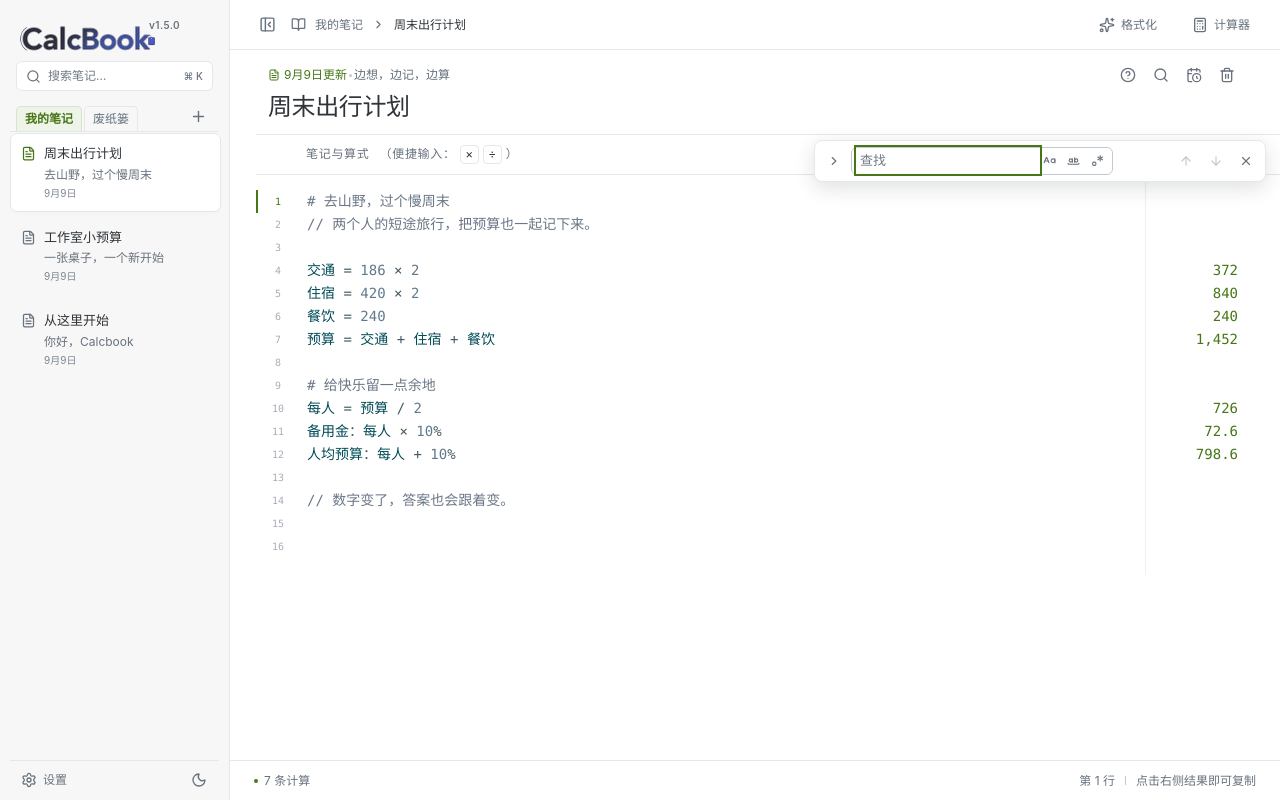
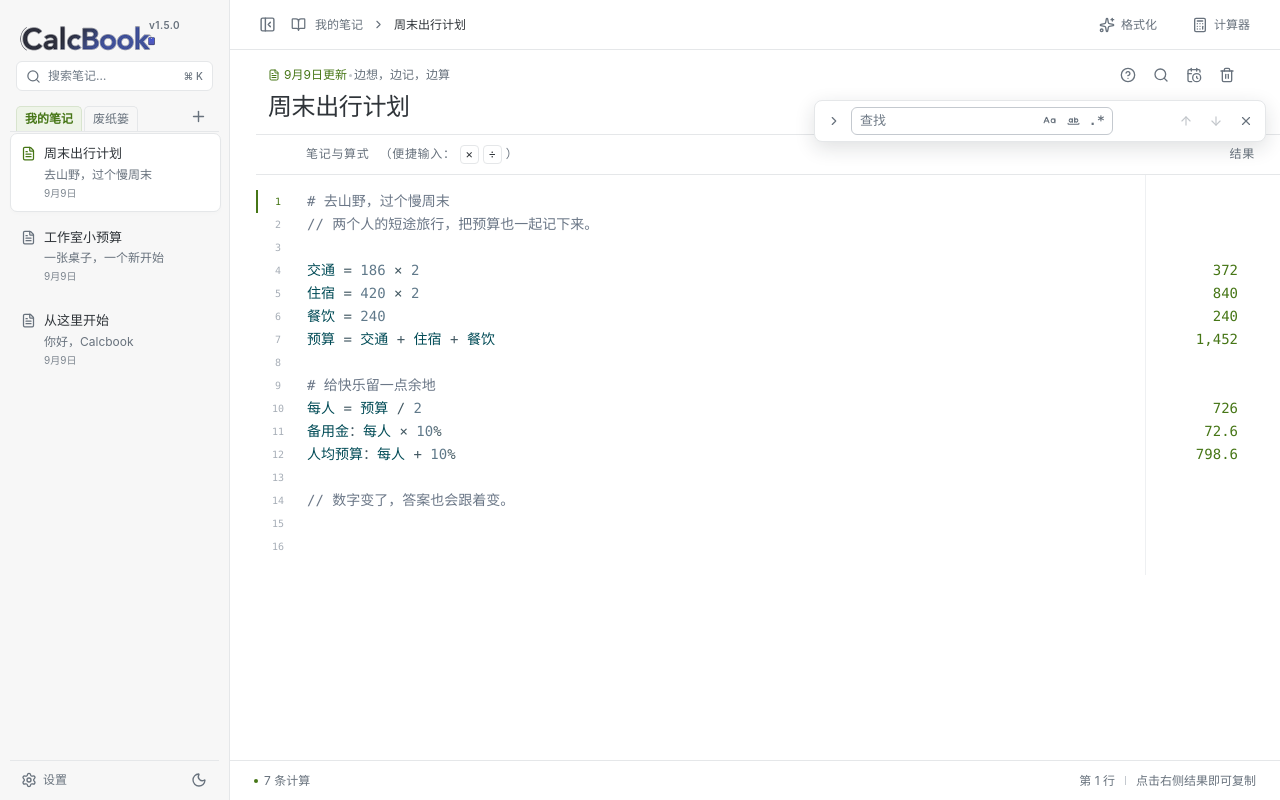
Before and after one commit to Tairraos/calcbook, a React (Vite) app: page / in a window 1280 px wide. Both pictures are taken after a click on the button 1161 px from the left and 75 px from the top of the page. Built offline with nearby package versions, Linux system fonts and the light colour scheme.

Commit message:
fix: 正则开关改 ASCII ".*" 字形；全局移除输入框聚焦绿框；浮动条上移 40px

```diff
--- a/src/styles.css
+++ b/src/styles.css
@@ -71,10 +71,10 @@ textarea {
 }
 button:focus-visible,
 a:focus-visible,
-input:focus-visible,
 textarea:focus-visible {
   outline: 2px solid var(--green);
 }
+/* 文本输入框不画聚焦外框：光标闪烁已足够表达焦点（含查找替换、侧栏搜索、设置项） */
 button {
   transition:
     background 140ms ease,
@@ -755,7 +755,8 @@ kbd {
 }
 .find-bar {
   position: absolute;
-  top: 6px;
+  /* 上移避让首行文本与结果列：展开替换行后也不压住正文内容 */
+  top: -34px;
   right: 14px;
   z-index: 5;
   display: flex;
@@ -835,6 +836,15 @@ kbd {
   color: var(--green);
   background: var(--sage);
   box-shadow: inset 0 0 0 1px var(--sage-border);
+}
+/* 正则开关的 ASCII 字形：等宽字体保证「.」落在基线上，区别于 lucide 悬空圆点 */
+.find-toggle-glyph {
+  font-family: ui-monospace, "SF Mono", Menlo, Consolas, monospace;
+  font-size: 13px;
+  font-weight: 700;
+  line-height: 1;
+  letter-spacing: 0.5px;
+  transform: translateY(-0.5px);
 }
 .find-count {
   min-width: 52px;
@@ -1564,7 +1574,7 @@ kbd {
 }
 .history-limit-input:focus-visible {
   outline: none;
-  border-color: var(--green);
+  border-color: var(--strong-border);
 }
 .secondary-button {
   display: inline-flex;
--- a/src/ui/FindReplaceBar.tsx
+++ b/src/ui/FindReplaceBar.tsx
@@ -4,7 +4,6 @@ import {
   CaseSensitive,
   ChevronDown,
   ChevronRight,
-  Regex,
   Replace,
   ReplaceAll,
   WholeWord,
@@ -41,11 +40,13 @@ type Props = {
 const OPTION_TOGGLES: {
   key: keyof SearchOptions;
   title: string;
-  Icon: typeof CaseSensitive;
+  Icon?: typeof CaseSensitive;
+  // lucide 的 Regex 图标圆点悬在半空、更像中文句号，正则开关改用 ASCII 文本字形 ".*"
+  glyph?: string;
 }[] = [
   { key: "caseSensitive", title: "区分大小写", Icon: CaseSensitive },
   { key: "wholeWord", title: "全词匹配（中文无词边界，对纯中文词不生效）", Icon: WholeWord },
-  { key: "regex", title: "使用正则表达式", Icon: Regex },
+  { key: "regex", title: "使用正则表达式", glyph: ".*" },
 ];
 
 // 输入法组合中的 Enter/Escape 属于组词，不触发导航或关闭
@@ -129,7 +130,7 @@ export function FindReplaceBar({
             onChange={(event) => onQuery(event.target.value)}
             onKeyDown={handleQueryKeyDown}
           />
-          {OPTION_TOGGLES.map(({ key, title, Icon }) => (
+          {OPTION_TOGGLES.map(({ key, title, Icon, glyph }) => (
             <button
               key={key}
               type="button"
@@ -139,7 +140,13 @@ export function FindReplaceBar({
               aria-pressed={options[key]}
               onClick={() => onToggleOption(key)}
             >
-              <Icon size={13} />
+              {glyph ? (
+                <span className="find-toggle-glyph" aria-hidden="true">
+                  {glyph}
+                </span>
+              ) : Icon ? (
+                <Icon size={13} />
+              ) : null}
             </button>
           ))}
         </div>
```
